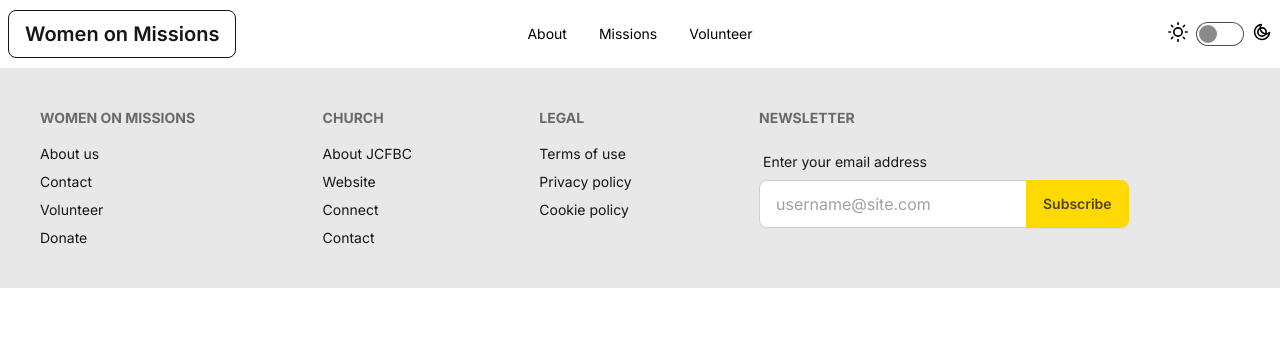
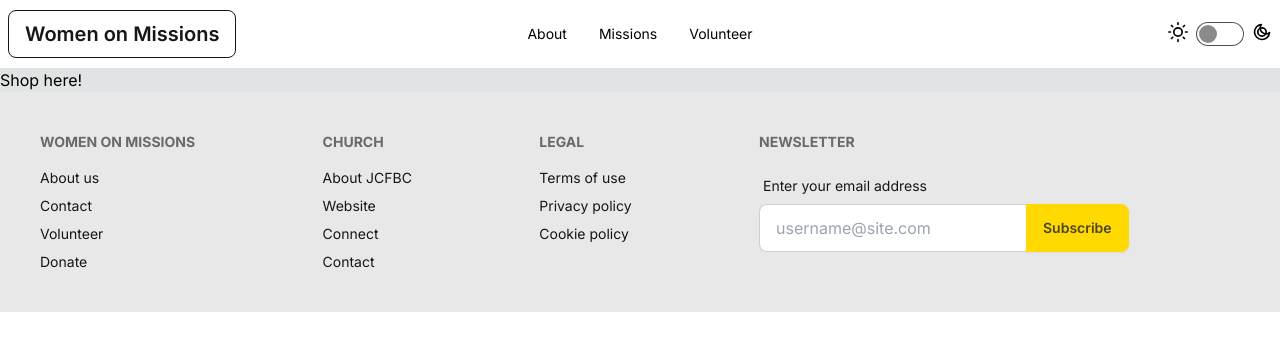
Before and after one commit to JessWillCode/women-on-missions, a Next.js app: page /shop in a window 1280 px wide. Shown: the top 350 px of the page. Built offline with nearby package versions, Linux system fonts and the light colour scheme.

Commit message:
showing how to do a pr

```diff
--- a/app/shop/page.js
+++ b/app/shop/page.js
@@ -3,7 +3,7 @@ import React from 'react'
 const page = () => {
   return (
     <div>
-
+      <h1>Shop here!</h1>
     </div>
   )
 }
```
